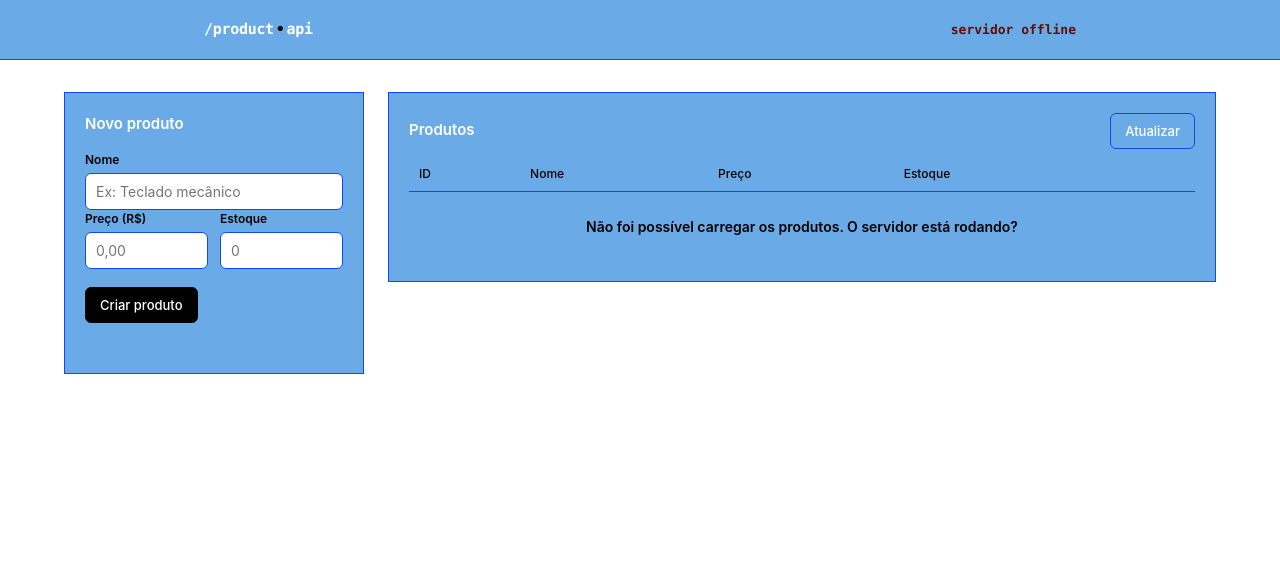
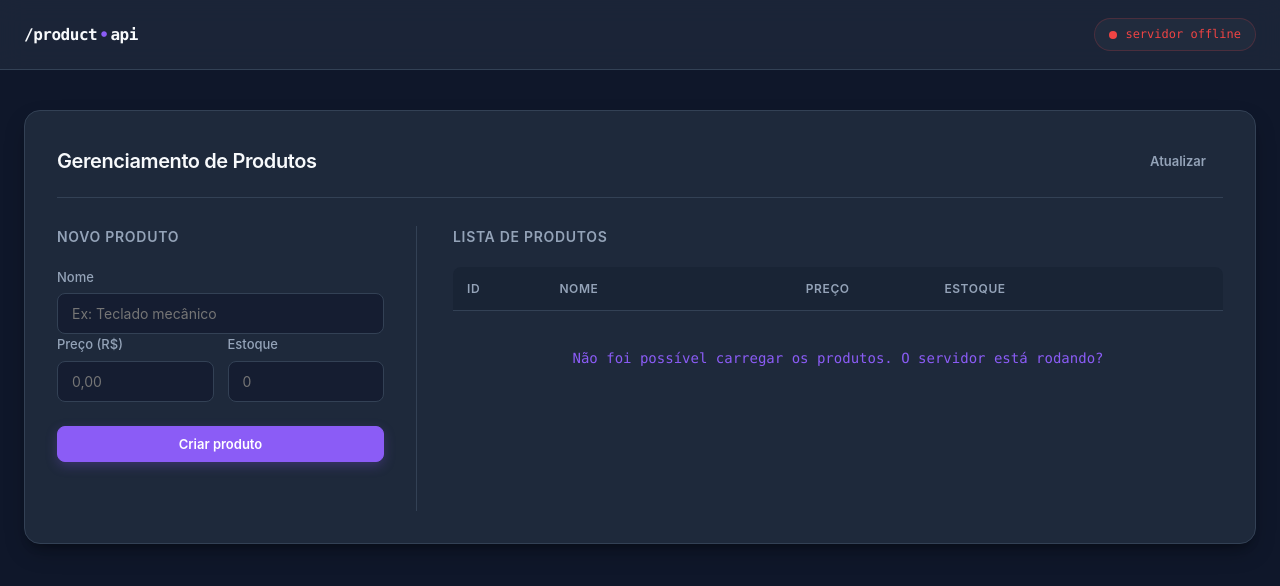
Before and after one commit to MatheusHolandaa/pami-ii-Matheus-Holanda, a website: page api-produtos/public/index.html in a window 1280 px wide. Drawn offline with Linux system fonts and the light colour scheme; no server answers.

Commit message:
Arruma e sobe arquivo do exercicio de API

```diff
--- a/api-produtos/public/index.html
+++ b/api-produtos/public/index.html
@@ -17,8 +17,22 @@
 
   <main class="wrap">
 
-    <section class="panel form-panel">
-      <h2 id="form-title">Novo produto</h2>
+    <!-- Container Único -->
+    <section class="panel">
+
+      <!-- Cabeçalho Principal -->
+      <div class="panel-head">
+        <h2>Gerenciamento de Produtos</h2>
+        <button id="refresh-btn" class="btn btn-ghost">Atualizar</button>
+      </div>
+
+      <!-- Grid Interna: Formulário + Tabela -->
+      <div class="panel-content">
+
+        <!-- Coluna do Formulário -->
+        <div class="form-section">
+          <h3 id="form-title">Novo produto</h3>
+
           <form id="product-form">
             <input type="hidden" id="product-id">
 
@@ -43,14 +57,13 @@
 
             <p id="form-msg" class="form-msg"></p>
           </form>
-    </section>
-
-    <section class="panel">
-      <div class="panel-head">
-        <h2>Produtos</h2>
-        <button id="refresh-btn" class="btn btn-ghost">Atualizar</button>
         </div>
 
+        <!-- Coluna da Tabela -->
+        <div class="table-section">
+          <h3>Lista de Produtos</h3>
+
+          <div class="table-wrapper">
             <table class="table">
               <thead>
                 <tr>
@@ -65,6 +78,11 @@
                 <tr><td colspan="5" class="empty">Carregando…</td></tr>
               </tbody>
             </table>
+          </div>
+        </div>
+
+      </div>
+
     </section>
 
   </main>
--- a/api-produtos/public/style.css
+++ b/api-produtos/public/style.css
@@ -1,39 +1,55 @@
 :root {
-  --bg: #ffffff;
-  --surface: #6aabe7;
-  --border: #1447ee;
-  --text: #ffffff;
-  --text-muted: #000000;
-  --accent: #000000;
-  --accent-dark: #000000;
-  --danger: #690b00;
-  --danger-bg: #f9ece9;
-  --ok-bg: #e9f2ec;
-  --ok-text: #410388;
-  --radius: 10px;
-  --mono: "SFMono-Regular", Consolas, "Liberation Mono", Menlo, monospace;
+  /* Tema Dark & Neon Accent */
+  --bg: #0f172a;
+  --surface: #1e293b;
+  --surface-hover: #334155;
+  --border: #334155;
+  --text: #f8fafc;
+  --text-muted: #94a3b8;
+
+  --accent: #8b5cf6;
+  --accent-dark: #7c3aed;
+  --accent-light: rgba(139, 92, 246, 0.15);
+
+  --danger: #ef4444;
+  --danger-bg: rgba(239, 68, 68, 0.12);
+  --ok-bg: rgba(34, 197, 94, 0.12);
+  --ok-text: #22c55e;
+
+  --radius-sm: 8px;
+  --radius: 16px;
+  --mono: "JetBrains Mono", "Fira Code", "SFMono-Regular", Consolas, monospace;
+  --shadow: 0 10px 25px -5px rgba(0, 0, 0, 0.3), 0 8px 10px -6px rgba(0, 0, 0, 0.3);
 }
 
-* { box-sizing: border-box; }
+* {
+  box-sizing: border-box;
+}
 
 body {
   margin: 0;
-  background: var(--bg);
+  background-color: var(--bg);
   color: var(--text);
-  font-weight: 600;
-  font-family: -apple-system, BlinkMacSystemFont, "Segoe UI", Helvetica, Arial, sans-serif;
-  line-height: 1.5;
+  font-weight: 400;
+  font-family: "Inter", -apple-system, BlinkMacSystemFont, "Segoe UI", Roboto, sans-serif;
+  line-height: 1.6;
+  min-height: 100vh;
 }
 
+/* Topbar */
 .topbar {
+  background: rgba(30, 41, 59, 0.8);
+  backdrop-filter: blur(12px);
   border-bottom: 1px solid var(--border);
-  background: var(--surface);
+  position: sticky;
+  top: 0;
+  z-index: 100;
 }
 
 .topbar-inner {
-  max-width: 920px;
+  width: min(1350px, calc(100% - 48px));
   margin: 0 auto;
-  padding: 18px 24px;
+  padding: 18px 0;
   display: flex;
   justify-content: space-between;
   align-items: center;
@@ -41,172 +57,335 @@ body {
 
 .brand {
   font-family: var(--mono);
-  font-weight: 600;
-  font-size: 15px;
-  letter-spacing: -0.02em;
+  font-weight: 700;
+  font-size: 16px;
+  letter-spacing: -0.03em;
+  color: var(--text);
 }
 
-.brand-dot { color: var(--accent); padding: 0 2px; }
+.brand-dot {
+  color: var(--accent);
+  padding: 0 2px;
+}
 
 .status {
-  font-size: 13px;
+  font-size: 12px;
+  font-weight: 500;
   color: var(--text-muted);
   font-family: var(--mono);
+  display: inline-flex;
+  align-items: center;
+  gap: 8px;
+  background: rgba(255, 255, 255, 0.03);
+  padding: 6px 14px;
+  border-radius: 20px;
+  border: 1px solid var(--border);
 }
 
-.status.online { color: var(--accent); }
-.status.offline { color: var(--danger); }
-
-.wrap {
-  max-width: 1200px;
-  margin: 0 auto;
-  padding: 32px 24px 64px;
-  display: grid;
-  grid-template-columns: 300px 1fr;
-  gap: 24px;
-  align-items: start;
+.status::before {
+  content: "";
+  display: inline-block;
+  width: 8px;
+  height: 8px;
+  border-radius: 50%;
+  background-color: currentColor;
 }
 
-@media (max-width: 720px) {
-  .wrap { grid-template-columns: 1fr; }
+.status.online {
+  color: var(--ok-text);
+  border-color: rgba(34, 197, 94, 0.2);
 }
 
+.status.offline {
+  color: var(--danger);
+  border-color: rgba(239, 68, 68, 0.2);
+}
+
+/* Layout Principal */
+.wrap {
+  width: min(1350px, calc(100% - 48px));
+  margin: 0 auto;
+  padding: 40px 0 60px;
+}
+
+/* Painel Único */
 .panel {
   background: var(--surface);
   border: 1px solid var(--border);
-  padding: 20px;
-}
-
-.panel h2 {
-  margin: 0 0 16px;
-  font-size: 15px;
-  font-weight: 600;
+  border-radius: var(--radius);
+  padding: 32px;
+  box-shadow: var(--shadow);
+  width: 100%;
 }
 
 .panel-head {
   display: flex;
   justify-content: space-between;
   align-items: center;
-  margin-bottom: 16px;
+  margin-bottom: 28px;
+  padding-bottom: 18px;
+  border-bottom: 1px solid var(--border);
 }
 
-.panel-head h2 { margin: 0; }
+.panel-head h2 {
+  margin: 0;
+  font-size: 20px;
+  font-weight: 600;
+  letter-spacing: -0.02em;
+}
 
+/* Grid Interna */
+.panel-content {
+  display: grid;
+  grid-template-columns: 360px 1fr;
+  gap: 36px;
+  align-items: start;
+}
+
+.form-section {
+  padding-right: 32px;
+  border-right: 1px solid var(--border);
+}
+
+.form-section h3,
+.table-section h3 {
+  margin: 0 0 18px;
+  font-size: 14px;
+  font-weight: 600;
+  color: var(--text-muted);
+  text-transform: uppercase;
+  letter-spacing: 0.05em;
+}
+
+/* Formulário */
 label {
   display: block;
-  font-size: 12px;
+  font-size: 13px;
+  font-weight: 500;
   color: var(--text-muted);
-  margin: 12px 0 4px;
+  margin: 16px 0 6px;
 }
 
-label:first-of-type { margin-top: 0; }
+label:first-of-type {
+  margin-top: 0;
+}
 
 input[type="text"],
 input[type="number"] {
   width: 100%;
-  padding: 9px 10px;
+  padding: 11px 14px;
   border: 1px solid var(--border);
-  border-radius: 6px;
+  border-radius: var(--radius-sm);
   font-size: 14px;
-  background: var(--bg);
+  background: rgba(15, 23, 42, 0.6);
   color: var(--text);
   font-family: inherit;
+  transition: all 0.2s ease;
 }
 
 input:focus {
   outline: none;
   border-color: var(--accent);
-  background: var(--surface);
+  background: var(--bg);
+  box-shadow: 0 0 0 3px var(--accent-light);
 }
 
 .row {
   display: grid;
   grid-template-columns: 1fr 1fr;
-  gap: 12px;
+  gap: 14px;
 }
 
+.col {
+  width: 100%;
+}
+
+/* Botões */
 .actions {
   display: flex;
-  gap: 8px;
-  margin-top: 18px;
+  gap: 10px;
+  margin-top: 24px;
 }
 
 .btn {
   border: 1px solid var(--border);
-  background: var(--surface);
+  background: var(--surface-hover);
   color: var(--text);
-  padding: 9px 14px;
-  border-radius: 6px;
+  padding: 9px 16px;
+  border-radius: var(--radius-sm);
   font-size: 13px;
-  font-weight: 500;
+  font-weight: 600;
   cursor: pointer;
   font-family: inherit;
+  transition: all 0.2s ease;
+  display: inline-flex;
+  align-items: center;
+  justify-content: center;
 }
 
-.btn:hover { border-color: var(--text-muted); }
+.btn:hover {
+  background: #475569;
+  border-color: #64748b;
+  transform: translateY(-1px);
+}
 
 .btn-primary {
   background: var(--accent);
   border-color: var(--accent);
-  color: #fff;
+  color: #ffffff;
+  box-shadow: 0 4px 12px rgba(139, 92, 246, 0.25);
+  flex: 1;
 }
 
-.btn-primary:hover { background: var(--accent-dark); border-color: var(--accent-dark); }
+.btn-primary:hover {
+  background: var(--accent-dark);
+  border-color: var(--accent-dark);
+}
 
-.btn-ghost { background: transparent; }
+.btn-ghost {
+  background: transparent;
+  border-color: transparent;
+  color: var(--text-muted);
+}
+
+.btn-ghost:hover {
+  background: rgba(255, 255, 255, 0.05);
+  color: var(--text);
+}
 
 .btn-danger {
   color: var(--danger);
-  border-color: var(--border);
+  border-color: rgba(239, 68, 68, 0.3);
+  background: transparent;
 }
 
-.btn-danger:hover { border-color: var(--danger); background: var(--danger-bg); }
-
-.hidden { display: none !important; }
-
-.form-msg {
-  min-height: 18px;
-  font-size: 13px;
-  margin: 12px 0 0;
+.btn-danger:hover {
+  border-color: var(--danger);
+  background: var(--danger-bg);
 }
 
-.form-msg.ok { color: var(--ok-text); }
-.form-msg.error { color: var(--danger); }
+.hidden {
+  display: none !important;
+}
+
+/* Mensagens */
+.form-msg {
+  font-size: 13px;
+  margin-top: 16px;
+  padding: 10px 14px;
+  border-radius: var(--radius-sm);
+  font-weight: 500;
+}
+
+.form-msg.ok {
+  color: var(--ok-text);
+  background: var(--ok-bg);
+}
+
+.form-msg.error {
+  color: var(--danger);
+  background: var(--danger-bg);
+}
+
+/* Tabela */
+.table-wrapper {
+  overflow-x: auto;
+  border-radius: var(--radius-sm);
+}
 
 .table {
   width: 100%;
-  border-collapse: collapse;
+  table-layout: fixed;
+  border-collapse: separate;
+  border-spacing: 0;
   font-size: 14px;
 }
 
 .table th {
   text-align: left;
   font-size: 12px;
-  font-weight: 500;
+  font-weight: 600;
+  text-transform: uppercase;
+  letter-spacing: 0.05em;
   color: var(--text-muted);
-  padding: 0 10px 8px;
+  padding: 12px 14px;
   border-bottom: 1px solid var(--border);
+  background: rgba(15, 23, 42, 0.3);
 }
 
 .table td {
-  padding: 12px 10px;
+  padding: 14px;
   border-bottom: 1px solid var(--border);
   vertical-align: middle;
 }
 
-.table tr:last-child td { border-bottom: none; }
+.table tr:hover td {
+  background: rgba(255, 255, 255, 0.02);
+}
 
-.table td:first-child { font-family: var(--mono); color: var(--text-muted); width: 40px; }
+.table tr:last-child td {
+  border-bottom: none;
+}
+
+.table td:first-child {
+  font-family: var(--mono);
+  color: var(--accent);
+  font-weight: 500;
+}
+
+.table th:nth-child(1), .table td:nth-child(1) { width: 12%; }
+.table th:nth-child(2), .table td:nth-child(2) { width: 32%; }
+.table th:nth-child(3), .table td:nth-child(3) { width: 18%; }
+.table th:nth-child(4), .table td:nth-child(4) { width: 15%; }
+.table th:last-child,   .table td:last-child   { width: 23%; }
 
 .table td:nth-child(3),
-.table td:nth-child(4) { font-family: var(--mono); }
-
-.row-actions { display: flex; gap: 6px; justify-content: flex-end; }
-.row-actions .btn { padding: 6px 10px; font-size: 12px; }
+.table td:nth-child(4) {
+  font-family: var(--mono);
+  color: var(--text-muted);
+}
 
 .empty {
   text-align: center;
   color: var(--text-muted);
-  padding: 24px 0 !important;
-  font-family: inherit !important;
+  padding: 36px 0 !important;
 }
+
+/* Responsivo */
+@media (max-width: 1024px) {
+  .panel-content {
+    grid-template-columns: 1fr;
+    gap: 32px;
+  }
+
+  .form-section {
+    padding-right: 0;
+    border-right: none;
+    border-bottom: 1px solid var(--border);
+    padding-bottom: 32px;
+  }
+}
+
+@media (max-width: 640px) {
+  .topbar-inner,
+  .wrap {
+    width: min(100% - 32px, 1350px);
+  }
+
+  .panel {
+    padding: 20px;
+  }
+
+  .row {
+    grid-template-columns: 1fr;
+    gap: 0;
+  }
+
+  .actions {
+    flex-direction: column;
+  }
+
+  .table {
+    min-width: 550px;
+  }
+}
```
Lines whose indentation alone changed are shown as unchanged.
